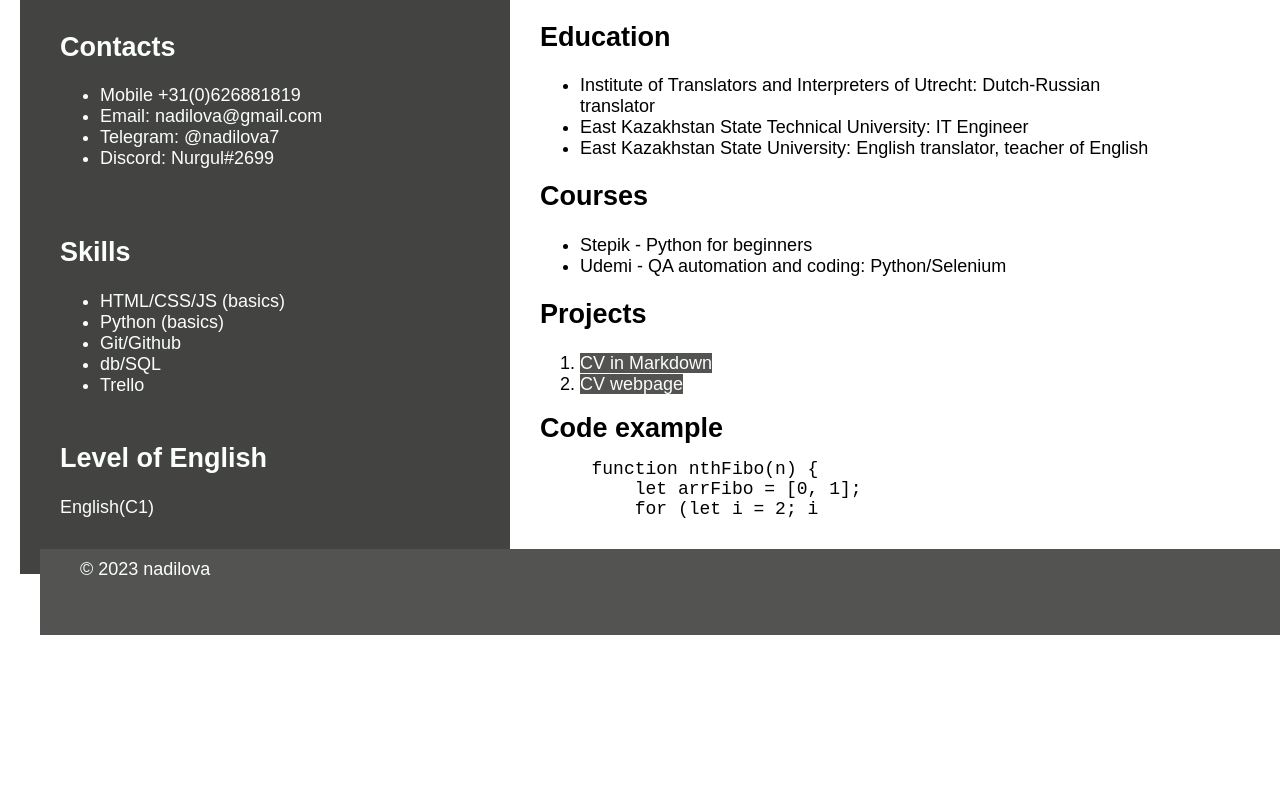
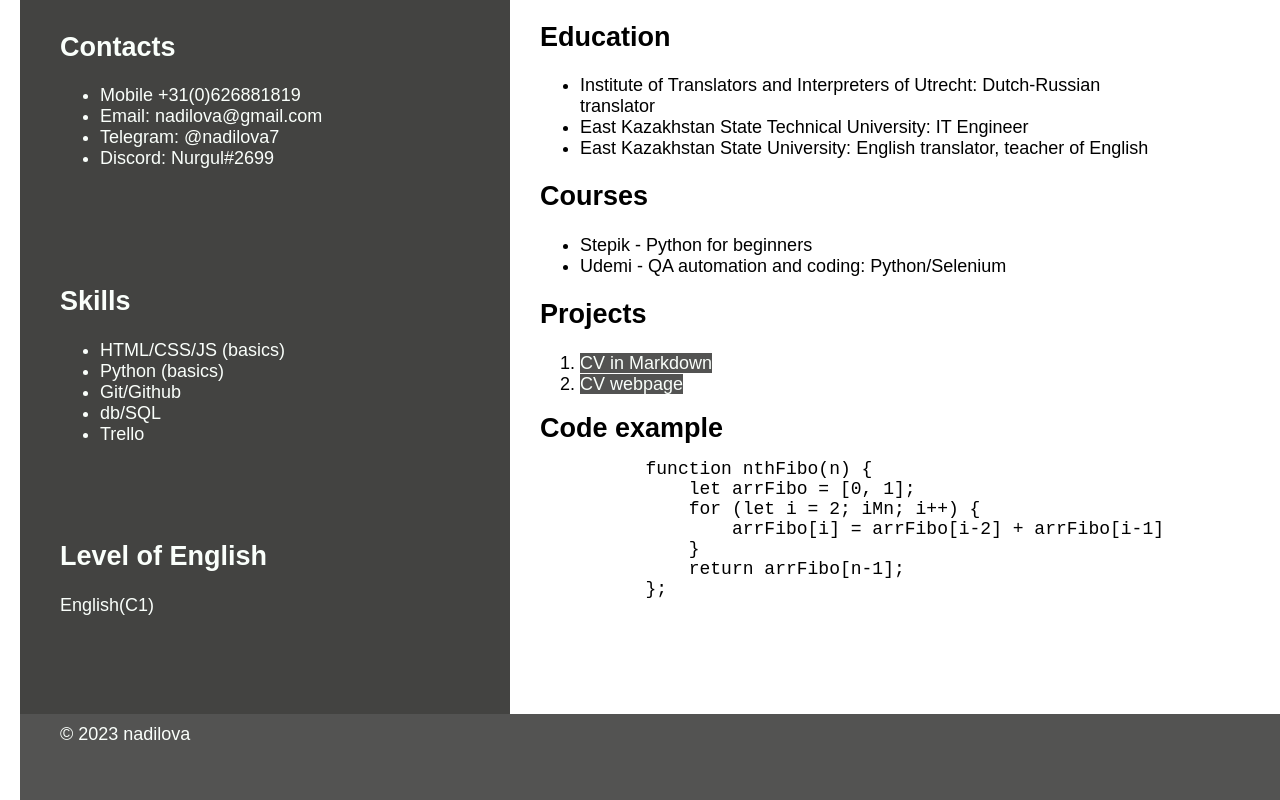
Before and after one commit to nadilova/rsschool-cv, a plain HTML site: page index.html in a window 1280 px wide. Shown: the part 454-1254 px from the top of the page. Before the commit the page ends 1114 px from the top, so only its background shows below. Drawn offline with Linux system fonts and the light colour scheme.

Commit message:
fix: brush up the code try 2

```diff
--- a/index.html
+++ b/index.html
@@ -114,7 +114,7 @@
                                 <code class="code">
                                     function nthFibo(n) {
                                         let arrFibo = [0, 1];
-                                        for (let i = 2; i<n; i++) {
+                                        for (let i = 2; iMn; i++) {
                                             arrFibo[i] = arrFibo[i-2] + arrFibo[i-1]
                                         }
                                         return arrFibo[n-1];
```
